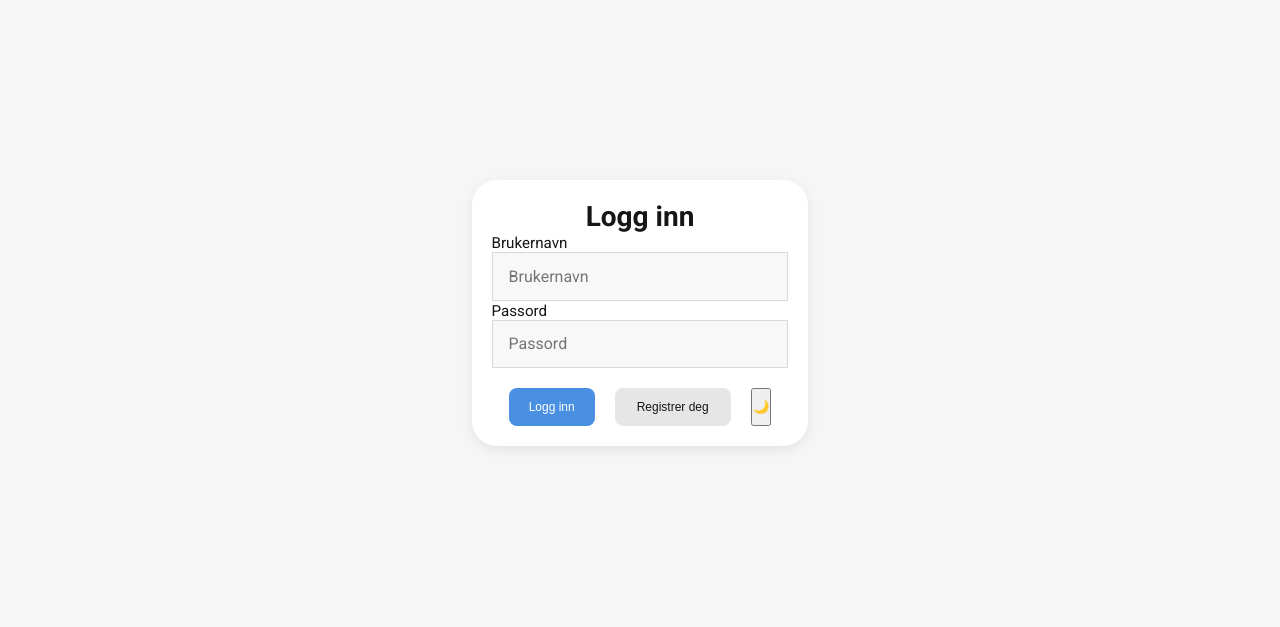
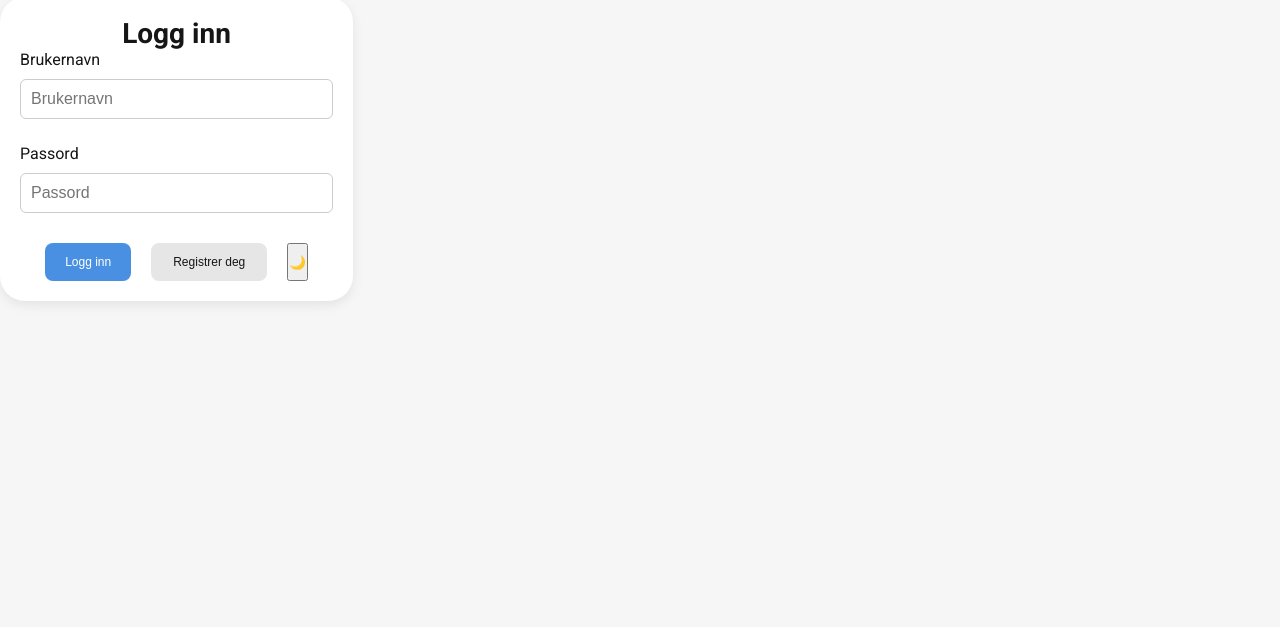
Before and after one commit to kristin-tange/Gruppe-3-, a website built with Vite: page Gatherly/src/pages/login/logginn.html in a window 1280 px wide. Shown: the part 111-738 px from the top of the page. Built offline with nearby package versions, Linux system fonts and the light colour scheme; a web font is replaced by a local one.

Commit message:
I commented out styling that's not global, should be removed?

```diff
--- a/Gatherly/src/css/global.css
+++ b/Gatherly/src/css/global.css
@@ -139,13 +139,14 @@
   gap: 20px;
   margin-top: 20px;
 }
-.account-page-wrapper {
+/* NOT GLOBAL? */
+/* .account-page-wrapper {
   display: flex;
   justify-content: center;
   align-items: center;
   flex: 1;
   margin: 20px;
-}
+} */
 .form-container {
   background: var(--card-bg);
   border-radius: var(--card-radius);
@@ -158,10 +159,12 @@
   justify-items: center;
   box-shadow: 0 4px 12px rgba(0, 0, 0, 0.08);
 }
+
+/* NOT GLOBAL?  */
 /* h2 {
   margin-bottom: 20px;
   text-align: center;
-}
+} */
 .form-container input {
   width: auto;
   padding: 12px;
--- a/Gatherly/src/css/style.css
+++ b/Gatherly/src/css/style.css
@@ -3,7 +3,9 @@
 @import "./global.css";
 @import "./header.css";
 @import "./footer.css";
-@import "./hero.css";
+
+/* THESE ARE NOT GLOBAL, SHOULD BE REMOVED */
+/* @import "./hero.css";
 @import "./categories.css";
 @import "./how-it-works.css";
-@import "./createEvent.css";
+@import "./createEvent.css"; */
```
